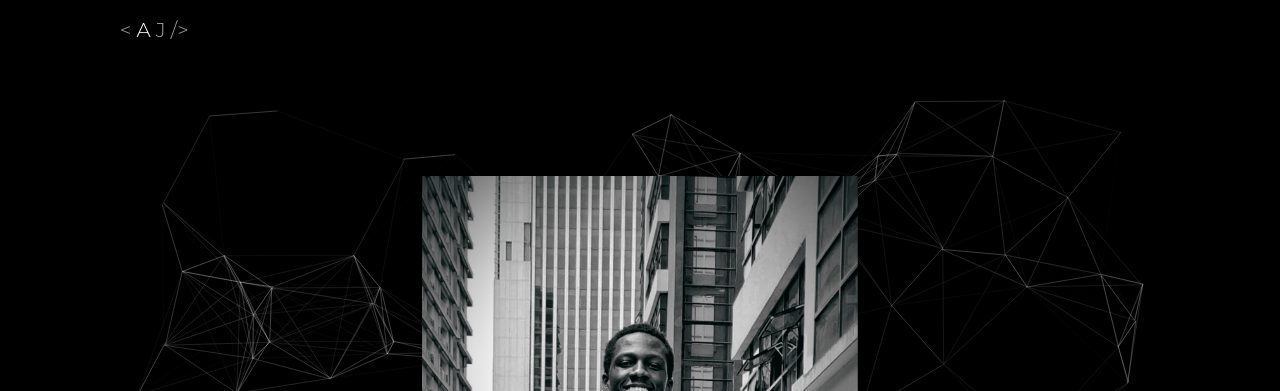
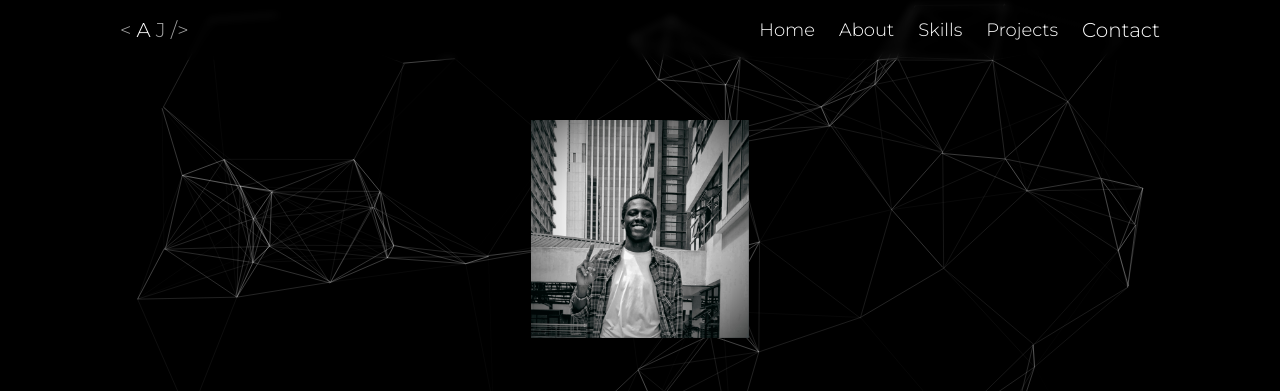
Before and after one commit to AbogeJr/portfolio_v1, a website: page src/index.html in a window 1280 px wide. Shown: the top 391 px of the page. Drawn offline with nearby package versions, Linux system fonts and the light colour scheme.

Commit message:
update: desktop view

```diff
--- a/src/index.html
+++ b/src/index.html
@@ -39,10 +39,20 @@
           >
           <a class="text-xl hover:text-neutral-400" href="#contact">Contact</a>
         </div>
+        <!-- Desktop Menu -->
+        <div id="" class="hidden md:flex md:space-x-6">
+          <a class="text-lg hover:text-neutral-400" href="#home">Home</a>
+          <a class="text-lg hover:text-neutral-400" href="#about">About</a>
+          <a class="text-lg hover:text-neutral-400" href="#skills">Skills</a>
+          <a class="text-lg hover:text-neutral-400" href="#projects"
+            >Projects</a
+          >
+          <a class="text-xl hover:text-neutral-400" href="#contact">Contact</a>
+        </div>
       </nav>
     </header>
     <div
-      class="md:w-full md:p-24 w-screen md:mx-auto absolute top-0 right-0 left-0 bottom-0"
+      class="md:w-full w-screen md:mx-auto absolute top-0 right-0 left-0 bottom-0"
     >
       <div
         class="w-full snap-y snap-mandatory h-screen overflow-auto overflow-x-hidden font-sans"
@@ -50,14 +60,14 @@
         <!-- Hero -->
         <section
           id="hero"
-          class="w-full pt-20 md:pt-10 snap-start bg-black flex h-screen flex-col relative items-center"
+          class="w-full pt-20 md:px-24 md:pt-20 snap-start bg-black flex h-full flex-col relative items-center"
         >
           <div
-            class="absolute top-0 right-0 left-0 bottom-0"
+            class="absolute top-0 right-0 md:px-24 left-0 bottom-0"
             id="particles-js"
           ></div>
           <img
-            class="w-2/5 my-10 rounded-full z-10 md:rounded-none md:w-2/5"
+            class="w-2/5 my-10 rounded-full z-10 md:rounded-none md:w-1/5"
             src="aboge-dark.jpg"
             alt=""
           />
@@ -69,7 +79,7 @@
           </h2>
           <!-- Social Icons -->
           <div
-            class="flex flex-col space-y-5 absolute bottom-12 left-0 p-5 after:w-px after:h-12 after:self-center after:bg-neutral-500 after:mt-3 before:w-px before:h-12 before:self-center before:bg-neutral-500 before:mb-3"
+            class="md:fixed flex flex-col space-y-5 absolute bottom-12 left-0 p-5 after:w-px after:h-12 after:self-center after:bg-neutral-500 after:mt-3 before:w-px before:h-12 before:self-center before:bg-neutral-500 before:mb-3"
           >
             <a href="#!" role="button" class="group">
               <!-- Instagram -->
@@ -121,7 +131,7 @@
         <!-- About Section -->
         <section
           id="about"
-          class="p-2 px-6 pt-16 md:pt-10 snap-start w-full h-screen md:flex-shrink-0 md:h-screen"
+          class="p-2 px-6 md:px-24 pt-16 md:pt-10 snap-start w-full h-screen md:flex-shrink-0 md:h-screen"
         >
           <h3 class="text-4xl my-6">
             <span class="text-neutral-400">About</span> Me
@@ -146,7 +156,7 @@
         <!-- Skills Section -->
         <section
           id="skills"
-          class="p-2 px-6 pt-16 md:pt-10 snap-start w-full h-screen"
+          class="p-2 px-6 md:px-24 pt-16 md:pt-10 snap-start w-full h-screen"
         >
           <h3 class="text-4xl my-6">
             My <span class="text-neutral-400">Skills</span>
@@ -168,7 +178,7 @@
         <!-- Projects Section -->
         <section
           id="projects"
-          class="p-2 px-6 pt-16 md:pt-10 snap-start w-full h-screen"
+          class="p-2 px-6 md:px-24 pt-16 md:pt-10 snap-start w-full h-screen"
         >
           <h3 class="text-4xl my-6">
             My <span class="text-neutral-400">Projects</span>
@@ -190,7 +200,7 @@
         <!-- Contact Section -->
         <section
           id="contact"
-          class="p-2 px-6 pt-16 md:pt-10 snap-start w-full h-screen"
+          class="p-2 px-6 md:px-24 pt-16 md:pt-10 snap-start w-full h-screen"
         >
           <h3 class="text-4xl my-6">
             <span class="text-neutral-400">Contact</span> Me
```
Also changed, not shown: dist/output.css.
